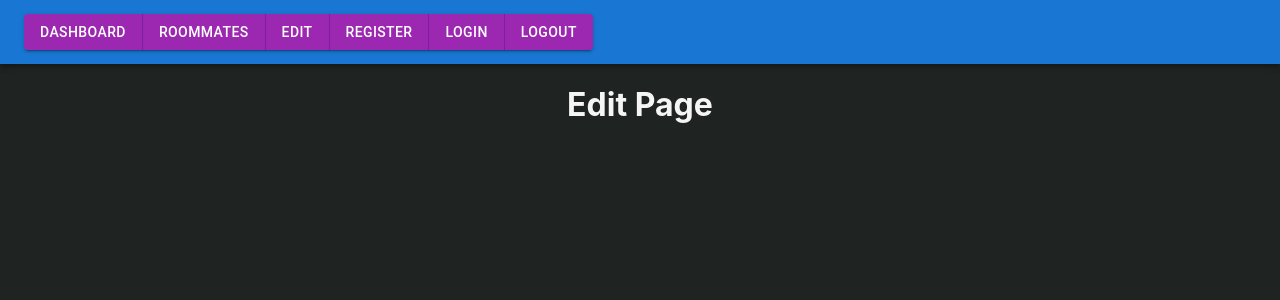
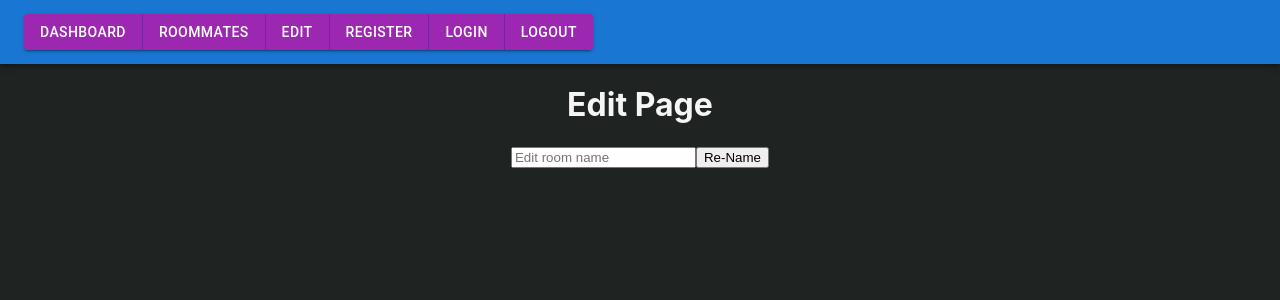
Before and after one commit to andrew-merz/Door-Tie-frontend, a React (Create React App) app: page /pages/Edit in a window 1280 px wide. Shown: the top 300 px of the page. Built offline with nearby package versions, Linux system fonts and the light colour scheme.

Commit message:
create room name feature added

```diff
--- a/src/pages/Edit.js
+++ b/src/pages/Edit.js
@@ -1,10 +1,39 @@
+import React, { useState } from "react";
 import Nav from "../components/Nav";
-import React from "react";
+
 function Edit() {
+  const [name, setName] = useState("");
+
+  async function createRoom(event) {
+    event.preventDefault();
+    const response = await fetch("http://localhost:4000/api/room", {
+      method: "POST",
+      headers: {
+        "Content-Type": "application/json",
+      },
+      body: JSON.stringify({
+        name,
+      }),
+    });
+    const data = await response.json();
+    if (data.status === "ok") {
+      console.log(name);
+    }
+  }
+
   return (
-    <div className="roomates">
+    <div className="edit">
       <Nav />
       <h1>Edit Page</h1>
+      <form onSubmit={createRoom}>
+        <input
+          value={name}
+          onChange={(e) => setName(e.target.value)}
+          type="text"
+          placeholder="Edit room name"
+        />
+        <input type="submit" value="Re-Name" />
+      </form>
     </div>
   );
 }
--- a/src/pages/Register.js
+++ b/src/pages/Register.js
@@ -5,7 +5,7 @@ import { useNavigate } from "react-router-dom";
 
 function Register() {
   const navigate = useNavigate();
-  const [username, setUsename] = useState("");
+  const [username, setUsername] = useState("");
   const [email, setEmail] = useState("");
   const [password, setPassword] = useState("");
 
@@ -36,7 +36,7 @@ function Register() {
       <form onSubmit={registerUser}>
         <input
           value={username}
-          onChange={(e) => setUsename(e.target.value)}
+          onChange={(e) => setUsername(e.target.value)}
           type="text"
           placeholder="username"
         />
```
